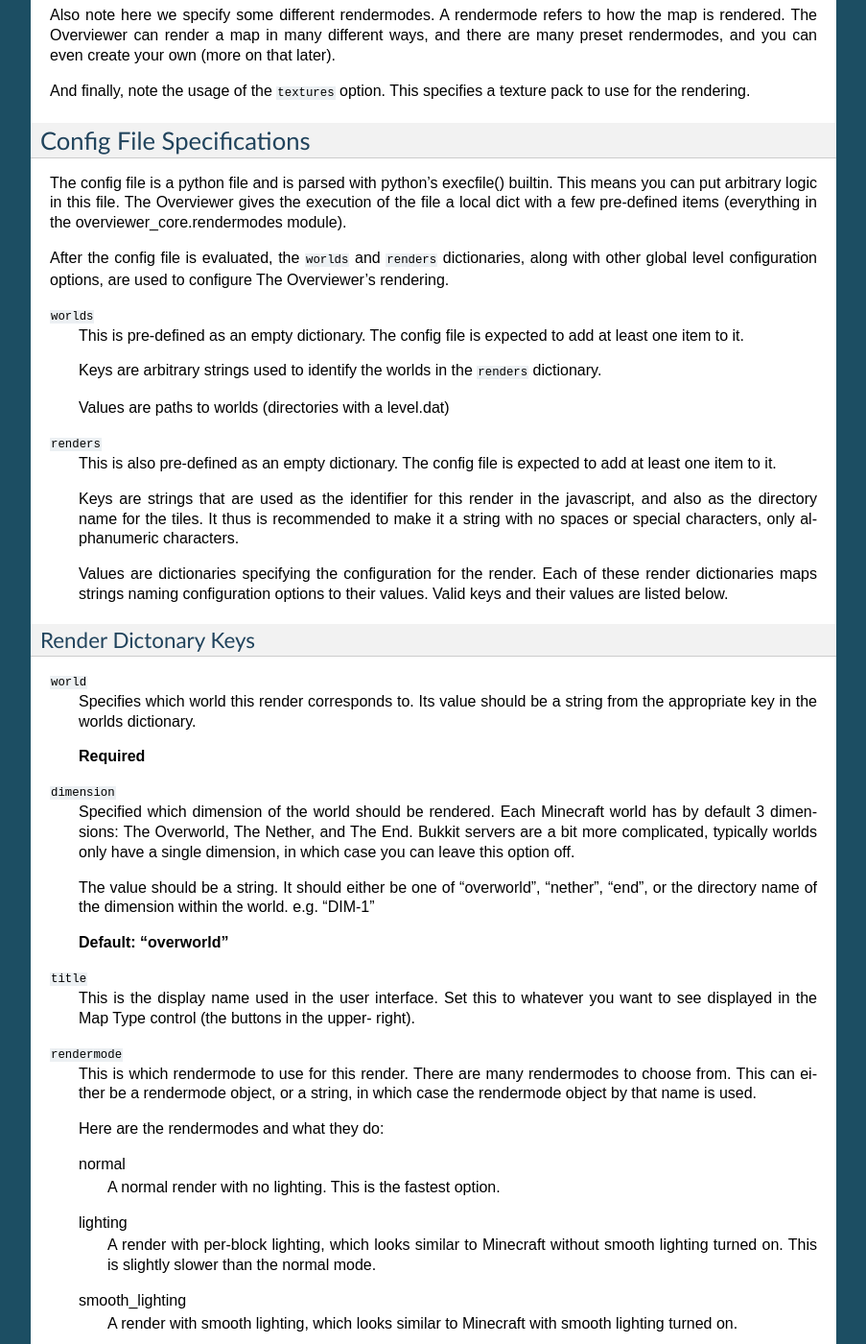
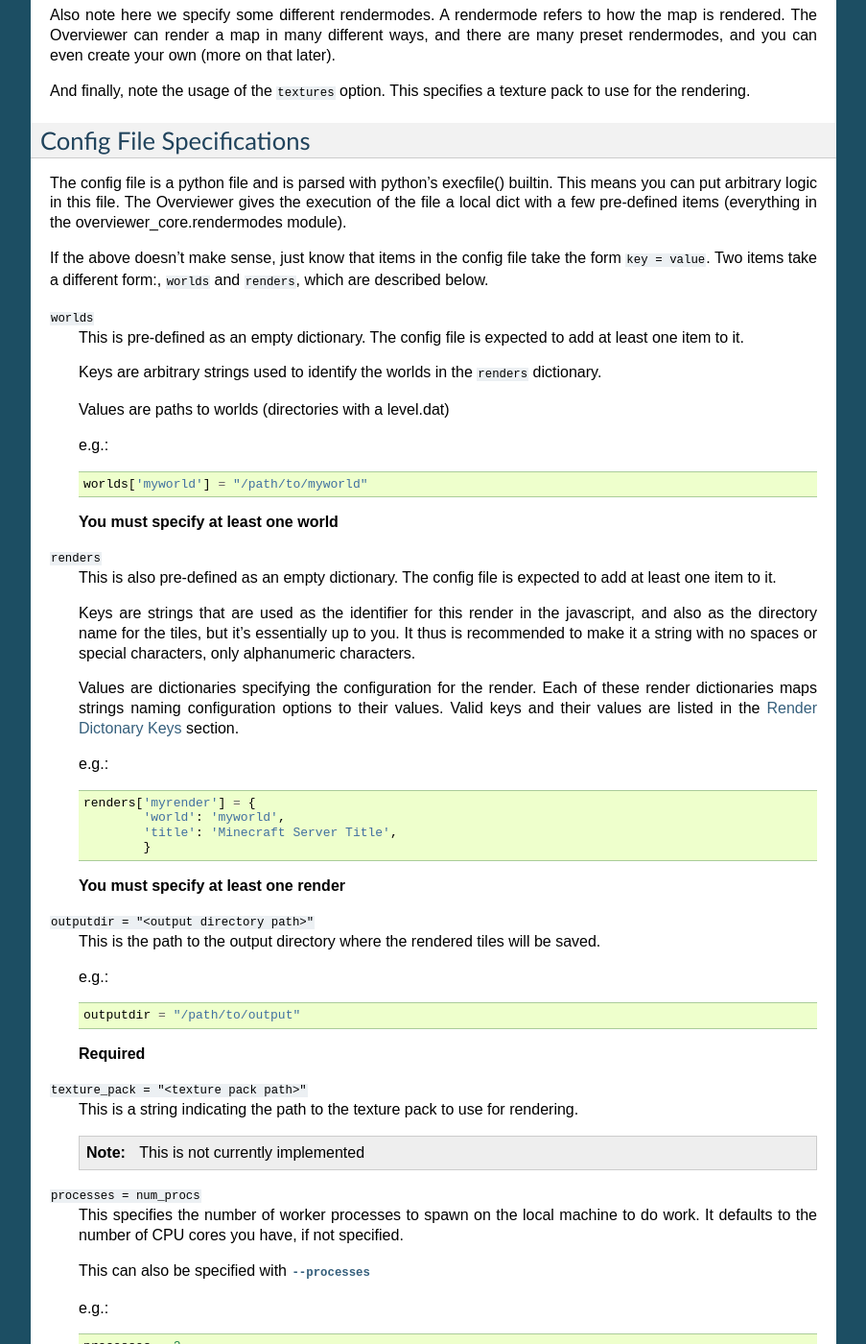
Before and after one commit to overviewer/Minecraft-Overviewer, a Sphinx documentation site: the page built from docs/config.rst, in a window 1280 px wide and 1400 px high, scrolled down 1705 px. Shown: the whole window at 96% size, without its empty margins (198-1101 px from the left). Built offline with Sphinx 7.4.7, drawn with Linux system fonts in a browser that asks for light colours; some of the changed text lies outside the part shown.

Commit message:
re-arranged config docs, relaxed validator for north direction

```diff
--- a/docs/config.rst
+++ b/docs/config.rst
@@ -123,9 +123,9 @@ This means you can put arbitrary logic in this file. The Overviewer gives the
 execution of the file a local dict with a few pre-defined items (everything in
 the overviewer_core.rendermodes module).
 
-After the config file is evaluated, the ``worlds`` and ``renders`` dictionaries,
-along with other global level configuration options, are used to configure The
-Overviewer's rendering.
+If the above doesn't make sense, just know that items in the config file take
+the form ``key = value``. Two items take a different form:, ``worlds`` and
+``renders``, which are described below.
 
 ``worlds``
     This is pre-defined as an empty dictionary. The config file is expected to
@@ -136,25 +136,89 @@ Overviewer's rendering.
 
     Values are paths to worlds (directories with a level.dat)
 
+    e.g.::
+
+        worlds['myworld'] = "/path/to/myworld"
+
+    **You must specify at least one world**
+
 ``renders``
     This is also pre-defined as an empty dictionary. The config file is expected
     to add at least one item to it.
 
     Keys are strings that are used as the identifier for this render in the
-    javascript, and also as the directory name for the tiles. It thus is
-    recommended to make it a string with no spaces or special characters, only
-    alphanumeric characters.
+    javascript, and also as the directory name for the tiles, but it's
+    essentially up to you. It thus is recommended to make it a string with no
+    spaces or special characters, only alphanumeric characters.
 
     Values are dictionaries specifying the configuration for the render. Each of
     these render dictionaries maps strings naming configuration options to their
-    values. Valid keys and their values are listed below.
+    values. Valid keys and their values are listed in the :ref:`renderdict`
+    section.
+
+    e.g.::
+
+        renders['myrender'] = {
+                'world': 'myworld',
+                'title': 'Minecraft Server Title',
+                }
+
+    **You must specify at least one render**
+
+``outputdir = "<output directory path>"``
+    This is the path to the output directory where the rendered tiles will
+    be saved.
+
+    e.g.::
+
+        outputdir = "/path/to/output"
+
+    **Required**
+
+.. _option_texture_pack:
+
+``texture_pack = "<texture pack path>"``
+    This is a string indicating the path to the texture pack to use for
+    rendering.
+
+    .. note::
+
+        This is not currently implemented
+
+.. _processes:
+
+``processes = num_procs``
+    This specifies the number of worker processes to spawn on the local machine
+    to do work. It defaults to the number of CPU cores you have, if not
+    specified.
+
+    This can also be specified with :option:`--processes <-p>`
+
+    e.g.::
+
+        processes = 2
+
+.. _outputdir:
+
+
+.. _renderdict:
 
 Render Dictonary Keys
 ---------------------
 
+The render dictionary is a dictionary mapping configuration key strings to
+values. The valid configuration keys are listed below.
+
 ``world``
     Specifies which world this render corresponds to. Its value should be a
     string from the appropriate key in the worlds dictionary.
+
+    **Required**
+
+``title``
+    This is the display name used in the user interface. Set this to whatever
+    you want to see displayed in the Map Type control (the buttons in the upper-
+    right).
 
     **Required**
 
@@ -168,137 +232,100 @@ Render Dictonary Keys
     "nether", "end", or the directory name of the dimension within the world.
     e.g. "DIM-1"
 
-    **Default: "overworld"**
-
-``title``
-    This is the display name used in the user interface. Set this to whatever
-    you want to see displayed in the Map Type control (the buttons in the upper-
-    right).
+    **Default:** ``"overworld"``
 
 ``rendermode``
     This is which rendermode to use for this render. There are many rendermodes
     to choose from. This can either be a rendermode object, or a string, in
     which case the rendermode object by that name is used.
 
+    e.g.::
+
+        "rendermode": "normal",
+
     Here are the rendermodes and what they do:
 
-    normal
+    ``"normal"``
         A normal render with no lighting. This is the fastest option.
 
-    lighting
+    ``"lighting"``
         A render with per-block lighting, which looks similar to Minecraft
         without smooth lighting turned on. This is slightly slower than the
         normal mode.
 
-    smooth_lighting
+    ``"smooth_lighting"``
         A render with smooth lighting, which looks similar to Minecraft with
         smooth lighting turned on.
 
         *This option looks the best* but is also the slowest.
 
-    night
+    ``"night"``
         A "nighttime" render with blocky lighting.
 
-    smooth_night
+    ``"smooth_night"``
         A "nighttime" render with smooth lighting
 
-    nether
+    ``"nether"``
         A normal lighting render of the nether. You can apply this to any
         render, not just nether dimensions. The only difference between this and
         normal is that the ceiling is stripped off, so you can actually see
         inside.
 
-    nether_lighting
+    ``"nether_lighting"``
         Similar to "nether" but with blocky lighting.
 
-    nether_smooth_lighting
+    ``"nether_smooth_lighting"``
         Similar to "nether" but with smooth lighting.
 
     Technical note: The actual object type for this option is a list of
     *rendermode primitive* objects. See :ref:`customrendermodes` for more
     information.
 
-    **Default: normal**
+    **Default:** ``"normal"``
 
 ``northdirection``
     This is direction that north will be rendered. This north direction will
     match the established north direction in the game where the sun rises in the
-    east and sets in the west. The value can be either a string or an integer.
+    east and sets in the west.
 
-    Here are the north directions and their integer representations:
+    Here are the valid north directions:
 
-    upper-left
-        0
+    * ``"upper-left"``
+    * ``"upper-right"``
+    * ``"lower-left"``
+    * ``"lower-right"``
 
-    upper-right
-        1
-
-    lower-left
-        2
-
-    lower-right
-        3
-
-    **Default: upper-left**
+    **Default:** ``"upper-left"``
 
 ``rerenderprob``
     This is the probability that a tile will be rerendered even though there may
     have been no changes to any blocks within that tile. Its value should be a
     floating point number between 0.0 and 1.0.
 
-    **Default: 0**
+    **Default:** ``0``
 
 ``imgformat``
     This is which image format to render the tiles into. Its value should be a
     string containing "png", "jpg", or "jpeg".
 
-    **Default: png**
+    **Default:** ``"png"``
 
 ``imgquality``
     This is the image quality used when saving the tiles into the JPEG image
     format. Its value should be an integer between 0 and 100.
 
-    **Default: 95**
+    **Default:** ``95``
 
 ``bgcolor``
     This is the background color to be displayed behind the map. Its value
     should be either a string in the standard HTML color syntax or a 4-tuple in
     the format of (r,b,g,a). The alpha entry should be set to 0.
 
-    **Default: #1a1a1a**
+    **Default:** ``#1a1a1a``
 
 ``texturepath``
     This is a where a specific texture pack can be found to be used during this render.
     It can be either a folder or a directory. Its value should be a string.
-
-Global Options
---------------
-These values are set directly in the config file. Example::
-
-    texture_pack = "/home/username/minecraft/my_texture_pack.zip"
-
-.. _option_texture_pack:
-
-``texture_pack = "<texture pack path>"``
-    This is a string indicating the path to the texture pack to use for
-    rendering. This is not currently implemented.
-
-.. _processes:
-
-``processes = num_procs``
-    This specifies the number of worker processes to spawn on the local machine
-    to do work. It defaults to the number of CPU cores you have, if not
-    specified.
-
-    This can also be specified with :option:`--processes <-p>`
-
-.. _outputdir:
-
-``outputdir = "<output directory path>"``
-    This is the path to the output directory where the rendered tiles will
-    be saved.
-
-TODO: More to come here
 
 .. _customrendermodes:
 
```
Also changed, not shown: 2 other files.
